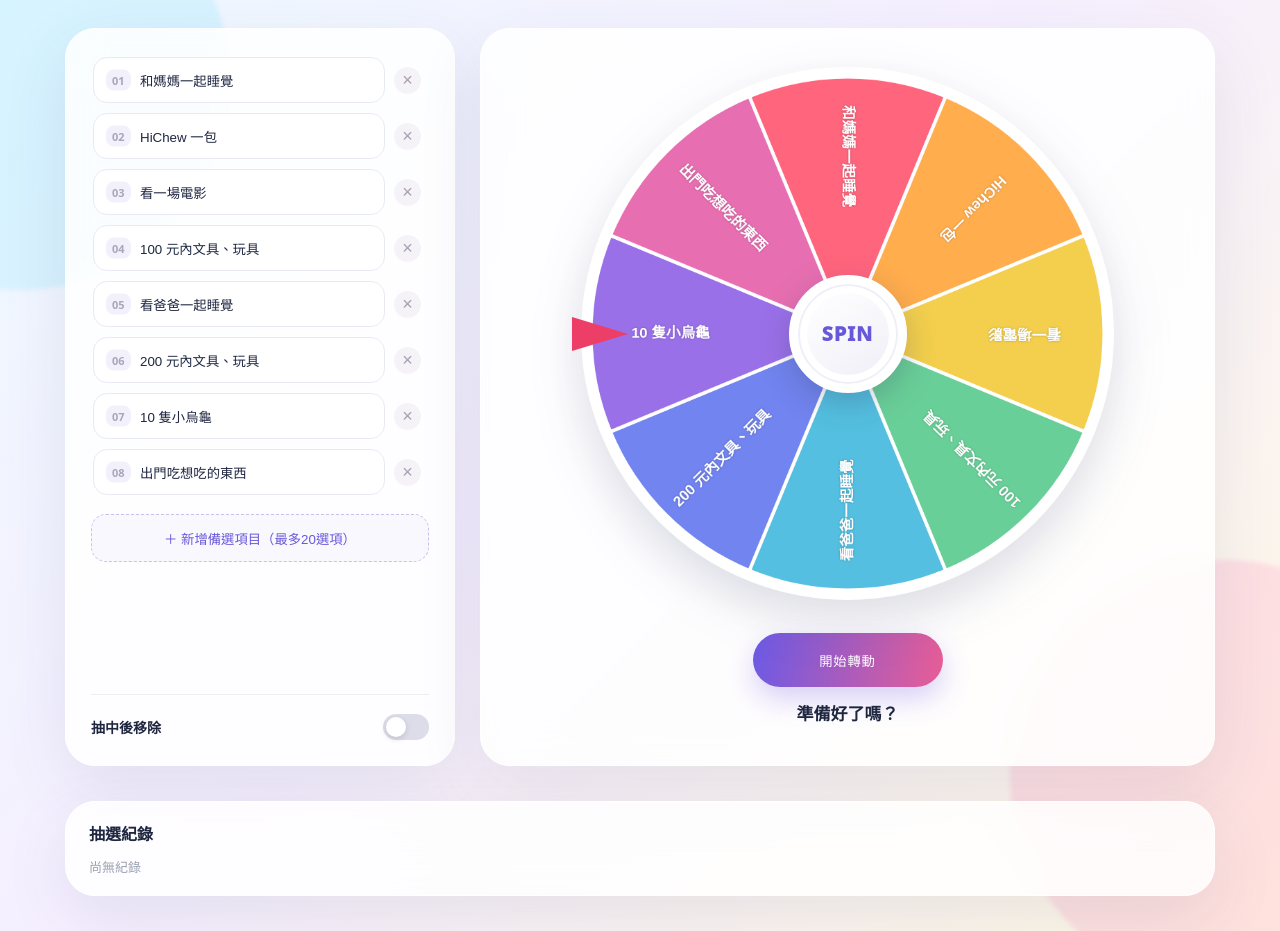
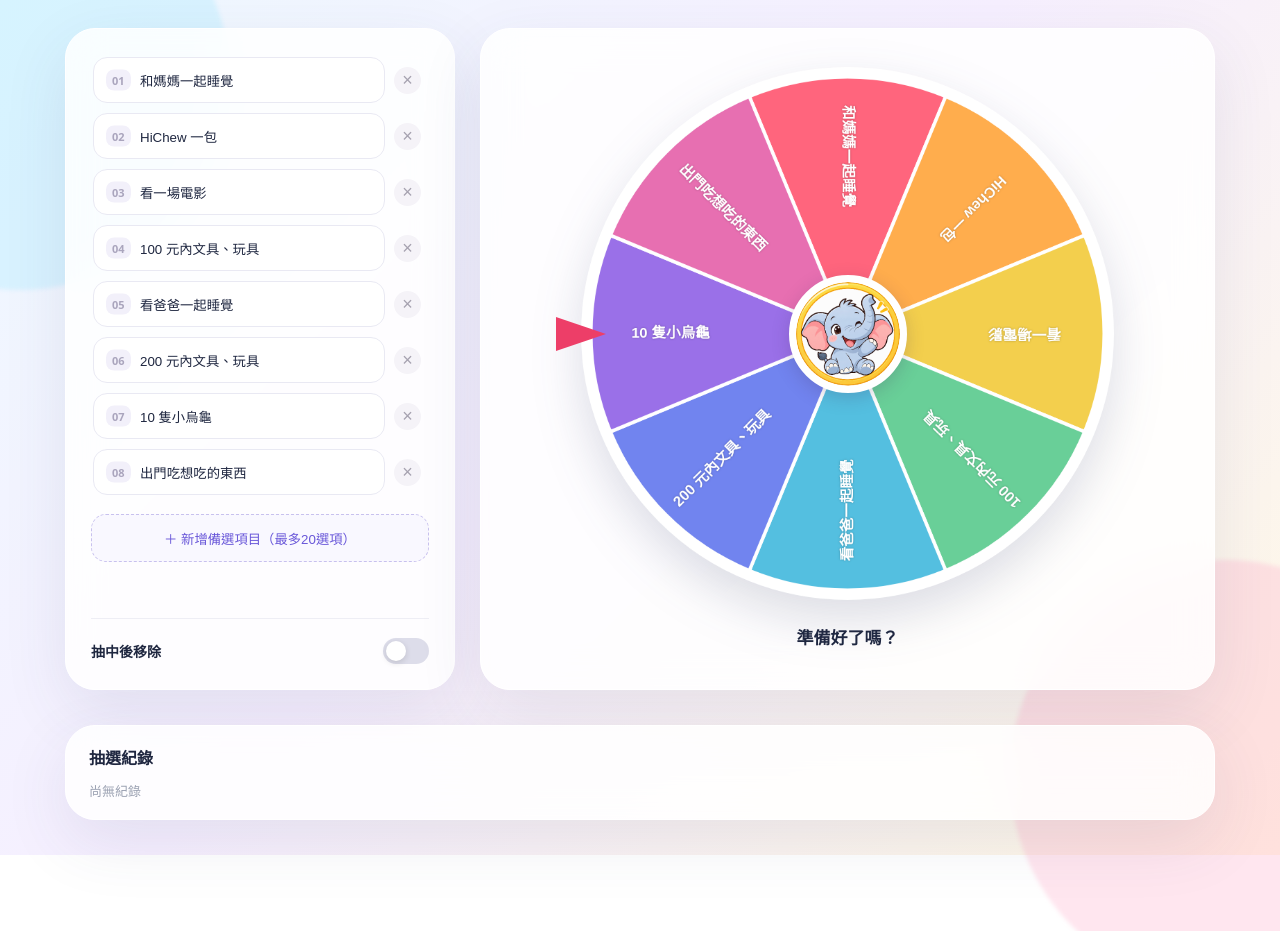
Before and after one commit to cyh0521/Games, a plain HTML site: page 轉盤/index.html in a window 1280 px wide. After the commit the page ends 855 px from the top, so only its background shows below. Drawn offline with Linux system fonts and the light colour scheme.

Commit message:
0922.1054
小象按鈕

```diff
--- a/轉盤/index.html
+++ b/轉盤/index.html
@@ -2,7 +2,7 @@
 <html lang="zh-Hant">
 <head>
 <meta charset="utf-8"><meta name="viewport" content="width=device-width,initial-scale=1">
-<title>Lucky Spin v18</title>
+<title>Lucky Spin v20</title>
 <style>
 :root{--ink:#1f2740;--muted:#7b849c;--violet:#7657ee;--pink:#ff648c;--line:#e9e9f3}
 *{box-sizing:border-box}body{margin:0;min-height:100vh;font-family:"Noto Sans TC","Microsoft JhengHei",system-ui,sans-serif;color:var(--ink);background:linear-gradient(135deg,#eef9ff 0%,#f6efff 47%,#fff8e4 100%);overflow-x:hidden}
@@ -29,7 +29,7 @@ canvas{display:block;width:100%;height:100%;border-radius:50%;filter:drop-shadow
 .pointer{
   position:absolute!important;
   z-index:20!important;
-  left:2px!important;
+  left:-14px!important;
   right:auto!important;
   top:50%!important;
   bottom:auto!important;
@@ -51,7 +51,7 @@ canvas{display:block;width:100%;height:100%;border-radius:50%;filter:drop-shadow
   position:absolute;
   left:0;
   top:4px;
-  width:56px;
+  width:50px;
   height:34px;
   background:#ed3e68;
   clip-path:polygon(0 0,100% 50%,0 100%);
@@ -65,6 +65,39 @@ canvas{display:block;width:100%;height:100%;border-radius:50%;filter:drop-shadow
   content:none!important;
   display:none!important;
 }
+
+/* v20: center elephant image is the SPIN button */
+.hub{
+  position:absolute!important;
+  left:50%!important;
+  top:50%!important;
+  transform:translate(-50%,-50%)!important;
+  width:118px!important;
+  height:118px!important;
+  padding:0!important;
+  border:7px solid #fff!important;
+  border-radius:50%!important;
+  overflow:hidden!important;
+  background:#fff!important;
+  cursor:pointer!important;
+  z-index:15!important;
+  box-shadow:0 5px 18px #422c5b35!important;
+  appearance:none!important;
+  -webkit-appearance:none!important;
+  transition:transform .16s ease,box-shadow .16s ease!important;
+}
+.hub:hover{transform:translate(-50%,-50%) scale(1.045)!important;box-shadow:0 7px 22px #422c5b45!important}
+.hub:active{transform:translate(-50%,-50%) scale(.94)!important}
+.hub:disabled{cursor:not-allowed!important;filter:saturate(.72) brightness(.96)!important}
+.hub img{
+  display:block!important;
+  width:100%!important;
+  height:100%!important;
+  object-fit:cover!important;
+  border-radius:50%!important;
+  pointer-events:none!important;
+  user-select:none!important;
+}
 </style></head>
 <body>
 
@@ -76,8 +109,10 @@ canvas{display:block;width:100%;height:100%;border-radius:50%;filter:drop-shadow
  <div class="bottom"><div class="toggle"><span>抽中後移除</span><label class="switch"><input type="checkbox" id="remove"><span class="slider"></span></label></div></div>
 </section>
 <section class="panel stage">
- <div class="wheelbox"><div class="pointer"><div class="pointer-tip"></div></div><canvas id="wheel" width="800" height="800"></canvas><div class="hub">SPIN</div></div>
- <button class="spin" id="spin">開始轉動</button><div class="result" id="result">準備好了嗎？</div>
+ <div class="wheelbox"><div class="pointer"><div class="pointer-tip"></div></div><canvas id="wheel" width="800" height="800"></canvas><button class="hub" id="spin" type="button" aria-label="開始轉動">
+          <img src="image.png" alt="開始轉動">
+        </button></div>
+ <div class="result" id="result">準備好了嗎？</div>
 </section>
 </main>
 <section class="history"><div class="panel"><h2>抽選紀錄</h2><div class="chips" id="history"><span class="empty">尚無紀錄</span></div></div></section>
@@ -131,7 +166,7 @@ spin.onclick=()=>{let a=active();if(!a.length||spinning)return;spinning=true;edi
  // The wheel animation itself is CSS-based, so sample its computed transform
  // every animation frame and detect when the sector index at the pointer changes.
  let boundaryRAF=null,lastBoundaryIndex=null;
- const pointerTip=pointer.querySelector(".pointer-tip");
+ const pointerTip=pointer;
  function flickPointer(){
    pointerTip.getAnimations().forEach(anim=>anim.cancel());
    pointerTip.animate([
@@ -139,7 +174,7 @@ spin.onclick=()=>{let a=active();if(!a.length||spinning)return;spinning=true;edi
      {transform:"rotate(-24deg)",offset:.32},
      {transform:"rotate(9deg)",offset:.68},
      {transform:"rotate(0deg)"}
-   ],{duration:150,easing:"ease-out"});
+   ],{duration:125,easing:"ease-out"});
  }
  function currentWheelAngle(){
    const tr=getComputedStyle(canvas).transform;
```
Also changed, not shown: 轉盤/image.png (added).
